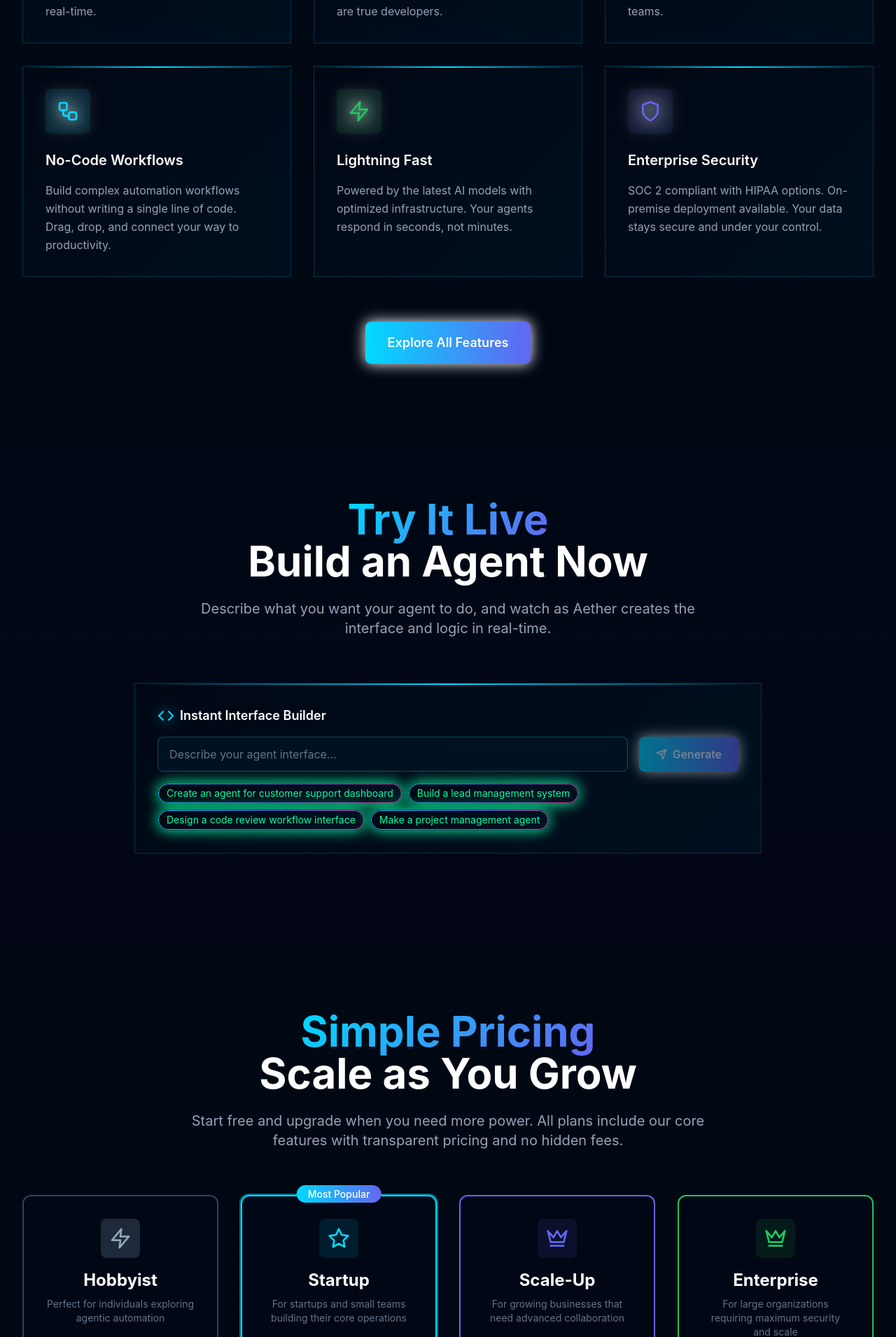
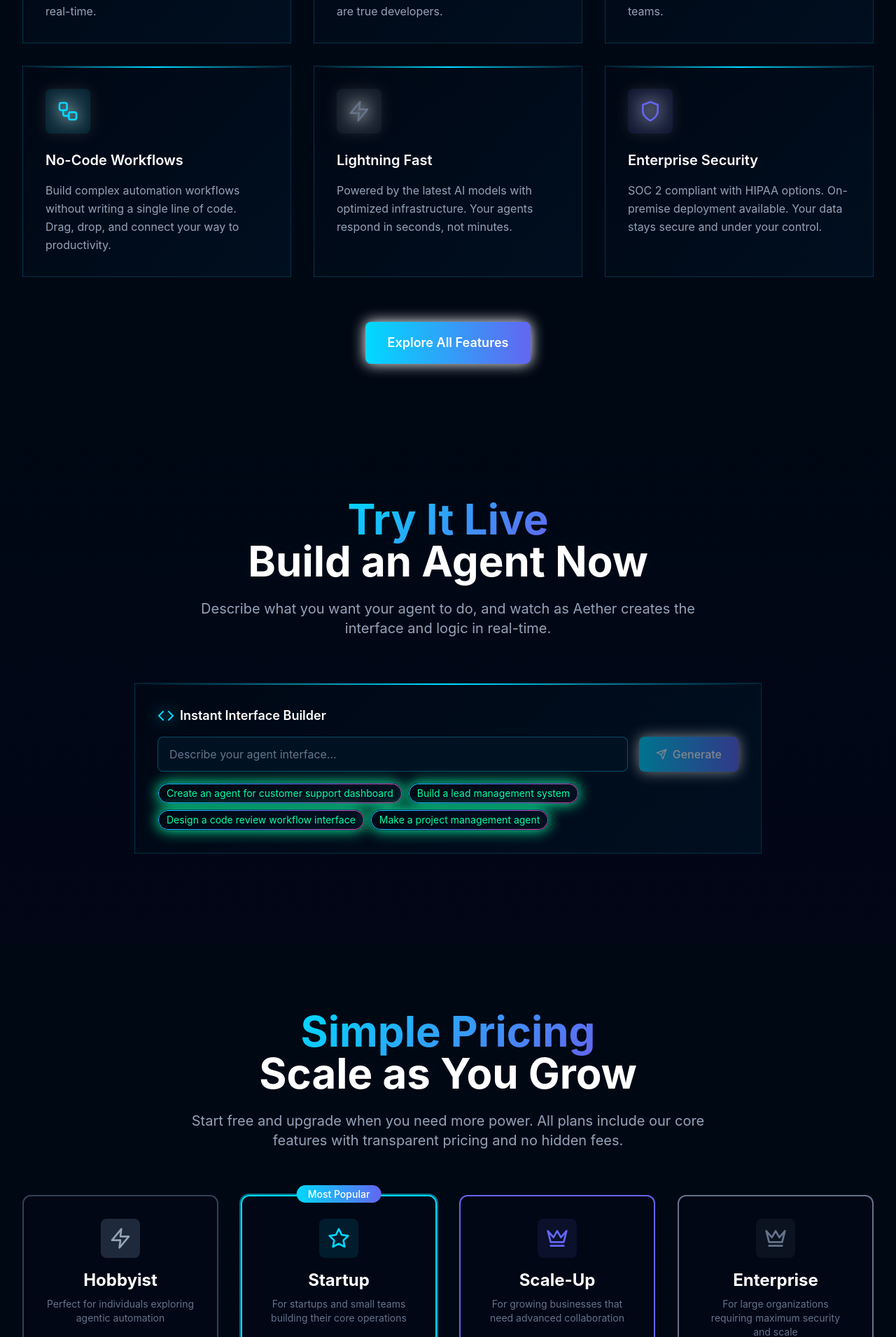
Before and after one commit to harir03/v0, a Next.js app in the folder aether/frontend/: page / in a window 1280 px wide. Shown: the part 1400-3311 px from the top of the page at 70% size. Built offline with nearby package versions, Linux system fonts and the light colour scheme.

Commit message:
Replace green colors with grey throughout the application
Co-authored-by: harir03 <181319543+harir03@users.noreply.github.com>

```diff
--- a/aether/frontend/src/app/vivid-ai/page.tsx
+++ b/aether/frontend/src/app/vivid-ai/page.tsx
@@ -280,7 +280,7 @@ export default function VividAIPage() {
                         <div className="flex items-center justify-between mt-2">
                           <span className={`text-xs px-2 py-1 rounded ${
                             project.status === 'completed'
-                              ? 'bg-green-500/20 text-green-400'
+                              ? 'bg-gray-500/20 text-gray-400'
                               : 'bg-yellow-500/20 text-yellow-400'
                           }`}>
                             {project.status}
@@ -330,7 +330,7 @@ export default function VividAIPage() {
                 <div className="space-y-2 text-left">
                   <div className="flex justify-between text-sm">
                     <span className="text-slate-400">Visual Appeal</span>
-                    <span className="text-green-400">95%</span>
+                    <span className="text-gray-400">95%</span>
                   </div>
                   <div className="flex justify-between text-sm">
                     <span className="text-slate-400">Trend Alignment</span>
@@ -338,7 +338,7 @@ export default function VividAIPage() {
                   </div>
                   <div className="flex justify-between text-sm">
                     <span className="text-slate-400">Engagement</span>
-                    <span className="text-green-400">89%</span>
+                    <span className="text-gray-400">89%</span>
                   </div>
                 </div>
               </div>
--- a/aether/frontend/src/components/FeaturesSection.tsx
+++ b/aether/frontend/src/components/FeaturesSection.tsx
@@ -23,8 +23,8 @@ export default function FeaturesSection() {
       icon: Users,
       title: "Multi-Agent Collaboration",
       description: "Create agent societies where specialized agents delegate tasks to each other, forming sophisticated workflows and teams.",
-      color: "text-aether-green",
-      bgColor: "bg-aether-green/10",
+      color: "text-aether-gray-400",
+      bgColor: "bg-aether-gray-400/10",
     },
     {
       icon: Workflow,
@@ -37,8 +37,8 @@ export default function FeaturesSection() {
       icon: Zap,
       title: "Lightning Fast",
       description: "Powered by the latest AI models with optimized infrastructure. Your agents respond in seconds, not minutes.",
-      color: "text-aether-green",
-      bgColor: "bg-aether-green/10",
+      color: "text-aether-gray-400",
+      bgColor: "bg-aether-gray-400/10",
     },
     {
       icon: Shield,
--- a/aether/frontend/src/components/InteractiveDemo.tsx
+++ b/aether/frontend/src/components/InteractiveDemo.tsx
@@ -35,7 +35,7 @@ export default function InteractiveDemo() {
           <div className="flex items-center justify-between mb-4">
             <h3 className="text-lg font-semibold text-white">Customer Support Dashboard</h3>
             <div className="flex space-x-2">
-              <div className="w-3 h-3 bg-aether-green rounded-full"></div>
+              <div className="w-3 h-3 bg-aether-gray-400 rounded-full"></div>
               <div className="w-3 h-3 bg-yellow-500 rounded-full"></div>
               <div className="w-3 h-3 bg-red-500 rounded-full"></div>
             </div>
@@ -51,9 +51,9 @@ export default function InteractiveDemo() {
                 <p className="text-sm text-white">Login issues with account verification...</p>
               </div>
 
-              <div className="bg-aether-dark p-3 rounded border-l-4 border-aether-green">
+              <div className="bg-aether-dark p-3 rounded border-l-4 border-aether-gray-400">
                 <div className="flex items-center space-x-2 mb-2">
-                  <Mail className="h-4 w-4 text-aether-green" />
+                  <Mail className="h-4 w-4 text-aether-gray-400" />
                   <span className="text-sm text-aether-gray-300">Ticket #1233 - Resolved</span>
                 </div>
                 <p className="text-sm text-white">Billing question resolved automatically...</p>
--- a/aether/frontend/src/components/PricingSection.tsx
+++ b/aether/frontend/src/components/PricingSection.tsx
@@ -66,8 +66,8 @@ export default function PricingSection() {
       price: "Custom",
       description: "For large organizations requiring maximum security and scale",
       icon: Crown,
-      color: "border-aether-green",
-      buttonColor: "bg-gradient-to-r from-aether-green to-aether-blue hover:shadow-lg hover:shadow-aether-green/50",
+      color: "border-aether-gray-400",
+      buttonColor: "bg-gradient-to-r from-aether-gray-400 to-aether-blue hover:shadow-lg hover:shadow-aether-gray-400/50",
       popular: false,
       features: [
         "Unlimited User Seats & Tasks",
@@ -151,8 +151,8 @@ export default function PricingSection() {
 
               <div className="text-center mb-6">
                 <div className="flex justify-center mb-4">
-                  <div className={`p-3 rounded-lg ${plan.color === 'border-aether-blue' ? 'bg-aether-blue/10' : plan.color === 'border-aether-purple' ? 'bg-aether-purple/10' : plan.color === 'border-aether-green' ? 'bg-aether-green/10' : 'bg-aether-gray-700'}`}>
-                    <plan.icon className={`h-8 w-8 ${plan.color === 'border-aether-blue' ? 'text-aether-blue' : plan.color === 'border-aether-purple' ? 'text-aether-purple' : plan.color === 'border-aether-green' ? 'text-aether-green' : 'text-aether-gray-300'}`} />
+                  <div className={`p-3 rounded-lg ${plan.color === 'border-aether-blue' ? 'bg-aether-blue/10' : plan.color === 'border-aether-purple' ? 'bg-aether-purple/10' : plan.color === 'border-aether-gray-400' ? 'bg-aether-gray-400/10' : 'bg-aether-gray-700'}`}>
+                    <plan.icon className={`h-8 w-8 ${plan.color === 'border-aether-blue' ? 'text-aether-blue' : plan.color === 'border-aether-purple' ? 'text-aether-purple' : plan.color === 'border-aether-gray-400' ? 'text-aether-gray-400' : 'text-aether-gray-300'}`} />
                   </div>
                 </div>
 
@@ -168,7 +168,7 @@ export default function PricingSection() {
               <ul className="space-y-3 mb-8">
                 {plan.features.map((feature, featureIndex) => (
                   <li key={featureIndex} className="flex items-start space-x-3">
-                    <Check className="h-5 w-5 text-aether-green mt-0.5 flex-shrink-0" />
+                    <Check className="h-5 w-5 text-aether-gray-400 mt-0.5 flex-shrink-0" />
                     <span className="text-aether-gray-300 text-sm">{feature}</span>
                   </li>
                 ))}
--- a/aether/frontend/tailwind.config.js
+++ b/aether/frontend/tailwind.config.js
@@ -14,7 +14,7 @@ module.exports = {
         'aether-darker': '#001122',
         'aether-blue': '#00d9ff',
         'aether-purple': '#6366f1',
-        'aether-green': '#22c55e',
+        'aether-green': '#64748b', // Changed from green to grey
         'aether-orange': '#ff6b35',
         'aether-cyan': '#06ffa5',
         'aether-pink': '#ec4899',
```
